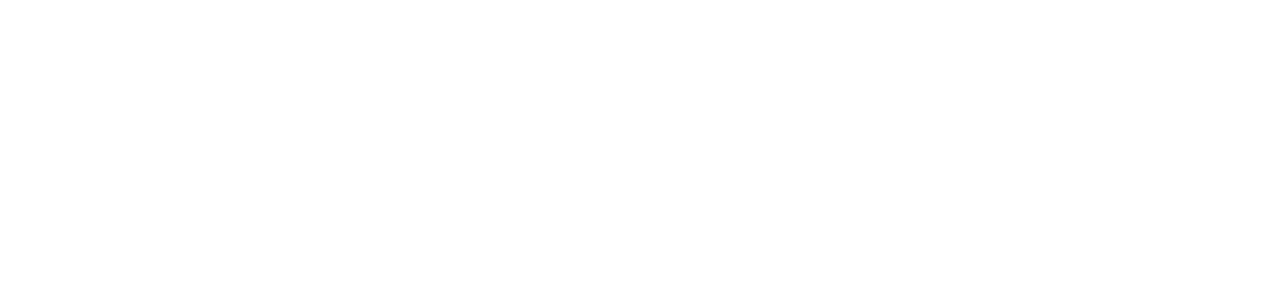
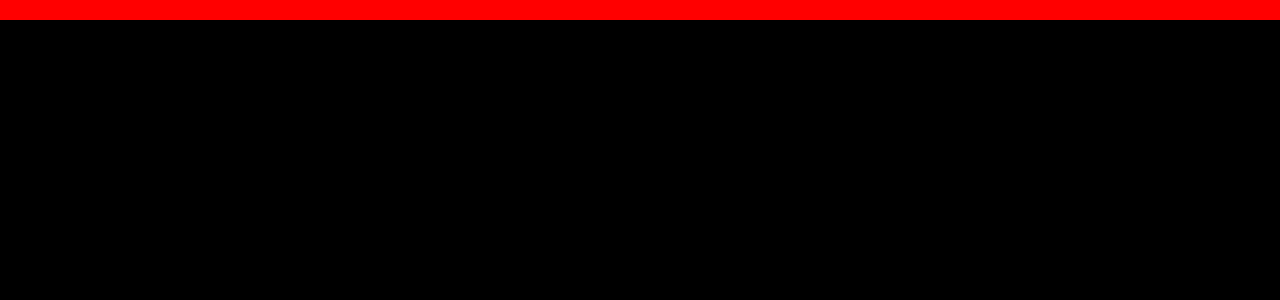
Before and after one commit to space109/space109, a React (Create React App) app in the folder frontend/: page /signUp in a window 1280 px wide. Before the commit this address had no page. Shown: the top 300 px of the page. Built offline with nearby package versions, Linux system fonts and the light colour scheme.

Commit message:
Feat: NotFound, SignUp페이지 라우터추가 + BaseStyle파일 안에  fontSize fontWeight var로 변경

```diff
--- a/frontend/src/App.tsx
+++ b/frontend/src/App.tsx
@@ -1,6 +1,6 @@
 import React from "react";
 import { Route, Routes, BrowserRouter } from "react-router-dom";
-import { MainPage, MonthlyThemePage, GalleryListPage } from "./pages";
+import { MainPage, MonthlyThemePage, GalleryListPage, SignUpPage, NotFoundPage } from "./pages";
 
 function App() {
   return (
@@ -10,6 +10,8 @@
           <Route path="/" element={<MainPage />}></Route>
           <Route path="monthlyTheme/" element={<MonthlyThemePage />}></Route>
           <Route path="/gallery" element={<GalleryListPage />} />
+          <Route path="/signUp" element={<SignUpPage />} />
+          <Route path="/*" element={<NotFoundPage />}/>
         </Routes>
       </BrowserRouter>
     </div>
--- a/frontend/src/components/Input/input.tsx
+++ b/frontend/src/components/Input/input.tsx
@@ -32,7 +32,6 @@
   }}
 `;
 
-// 패딩을 폰트 크기에 맞춰서 비율로 줘야할 것 같음
 const BorderDiv = styled.div<Props>`
   box-sizing: border-box;
 
--- /dev/null
+++ b/frontend/src/pages/NotFoundPage.tsx
@@ -0,0 +1,11 @@
+import React from "react";
+import styled, { css } from "styled-components";
+
+interface Props {
+};
+
+function NotFoundPage({}: Props) {
+  return <div>NotFoundPage</div>;
+}
+
+export default NotFoundPage;
--- /dev/null
+++ b/frontend/src/pages/SignUpPage.tsx
@@ -0,0 +1,29 @@
+import React from "react";
+import styled, { css } from "styled-components";
+import { Div } from "../styles/BaseStyles";
+
+const Nav = styled.div`
+  width: 100%;
+  height: 20px;
+  background-color: red;
+`
+
+const Body = styled.div`
+  width: 100%;
+  height: 100vh;
+  background-color: black;
+`
+
+interface Props {
+};
+
+function SignUpPage({}: Props) {
+  return (
+  <div>
+    <Nav></Nav>
+    <Body></Body>
+  </div>
+  );
+}
+
+export default SignUpPage;
--- a/frontend/src/pages/index.js
+++ b/frontend/src/pages/index.js
@@ -1,3 +1,5 @@
 export { default as MainPage } from "./MainPage";
 export { default as MonthlyThemePage } from "./MonthlyThemePage";
 export { default as GalleryListPage } from "./GalleryListPage";
+export { default as NotFoundPage } from "./NotFoundPage";
+export { default as SignUpPage } from "./SignUpPage";
--- a/frontend/src/styles/BaseStyles.tsx
+++ b/frontend/src/styles/BaseStyles.tsx
@@ -71,7 +71,6 @@
   padding-right: ${(props) => (props.pr ? props.pr : "0px")};
   padding-top: ${(props) => (props.pt ? props.pt : "0px")};
   padding-bottom: ${(props) => (props.pb ? props.pb : "0px")};
-  font-size: ${(props) => (props.fontSize ? props.fontSize : "")};
   width: ${(props) => (props.w ? props.w : "")};
   height: ${(props) => (props.h ? props.h : "")};
   display: ${(props) => (props.display ? props.display : "block")};
@@ -91,7 +90,8 @@
   color: var(${(props) => (props.color ? props.color : "")});
   background-color: ${(props) => (props.bgColor ? props.bgColor : "")};
   background: ${(props) => (props.bg ? props.bg : "")};
-  font-weight: ${(props) => (props.fontWeight ? props.fontWeight : "")};
+  font-size: var(${(props) => (props.fontSize ? props.fontSize : "")});
+  font-weight: var(${(props) => (props.fontWeight ? props.fontWeight : "")});
   font-style: ${(props) => (props.fontStyle ? props.fontStyle : "")};
   font-family: ${(props) => (props.fontFamily ? props.fontFamily : "")};
   line-height: ${(props) => (props.lineHeight ? props.lineHeight : "")};
@@ -131,7 +131,6 @@
   padding-right: ${(props) => (props.pr ? props.pr : "0px")};
   padding-top: ${(props) => (props.pt ? props.pt : "0px")};
   padding-bottom: ${(props) => (props.pb ? props.pb : "0px")};
-  font-size: ${(props) => (props.fontSize ? props.fontSize : "0px")};
   width: ${(props) => (props.w ? props.w : "auto")};
   height: ${(props) => (props.h ? props.h : "auto")};
   display: ${(props) => (props.display ? props.display : "block")};
@@ -148,10 +147,11 @@
   left: ${(props) => (props.left ? props.left : "")};
   bottom: ${(props) => (props.bottom ? props.bottom : "")};
   right: ${(props) => (props.right ? props.right : "")};
-  color: ${(props) => (props.color ? props.color : "")};
+  color: var(${(props) => (props.color ? props.color : "")});
   background-color: ${(props) => (props.bgColor ? props.bgColor : "")};
   background: ${(props) => (props.bg ? props.bg : "")};
-  font-weight: ${(props) => (props.fontWeight ? props.fontWeight : "")};
+  font-size: var(${(props) => (props.fontSize ? props.fontSize : "")});
+  font-weight: var(${(props) => (props.fontWeight ? props.fontWeight : "")});
   font-style: ${(props) => (props.fontStyle ? props.fontStyle : "")};
   font-family: ${(props) => (props.fontFamily ? props.fontFamily : "")};
   line-height: ${(props) => (props.lineHeight ? props.lineHeight : "")};
@@ -173,7 +173,6 @@
   padding-right: ${(props) => (props.pr ? props.pr : "0px")};
   padding-top: ${(props) => (props.pt ? props.pt : "0px")};
   padding-bottom: ${(props) => (props.pb ? props.pb : "0px")};
-  font-size: ${(props) => (props.fontSize ? props.fontSize : "")};
   width: ${(props) => (props.w ? props.w : "auto")};
   height: ${(props) => (props.h ? props.h : "auto")};
   display: ${(props) => (props.display ? props.display : "block")};
@@ -190,10 +189,11 @@
   left: ${(props) => (props.left ? props.left : "")};
   bottom: ${(props) => (props.bottom ? props.bottom : "")};
   right: ${(props) => (props.right ? props.right : "")};
-  color: ${(props) => (props.color ? props.color : "")};
+  color: var(${(props) => (props.color ? props.color : "")});
   background-color: ${(props) => (props.bgColor ? props.bgColor : "")};
   background: ${(props) => (props.bg ? props.bg : "")};
-  font-weight: ${(props) => (props.fontWeight ? props.fontWeight : "")};
+  font-size: var(${(props) => (props.fontSize ? props.fontSize : "")});
+  font-weight: var(${(props) => (props.fontWeight ? props.fontWeight : "")});
   font-style: ${(props) => (props.fontStyle ? props.fontStyle : "")};
   font-family: ${(props) => (props.fontFamily ? props.fontFamily : "")};
   line-height: ${(props) => (props.lineHeight ? props.lineHeight : "")};
```
